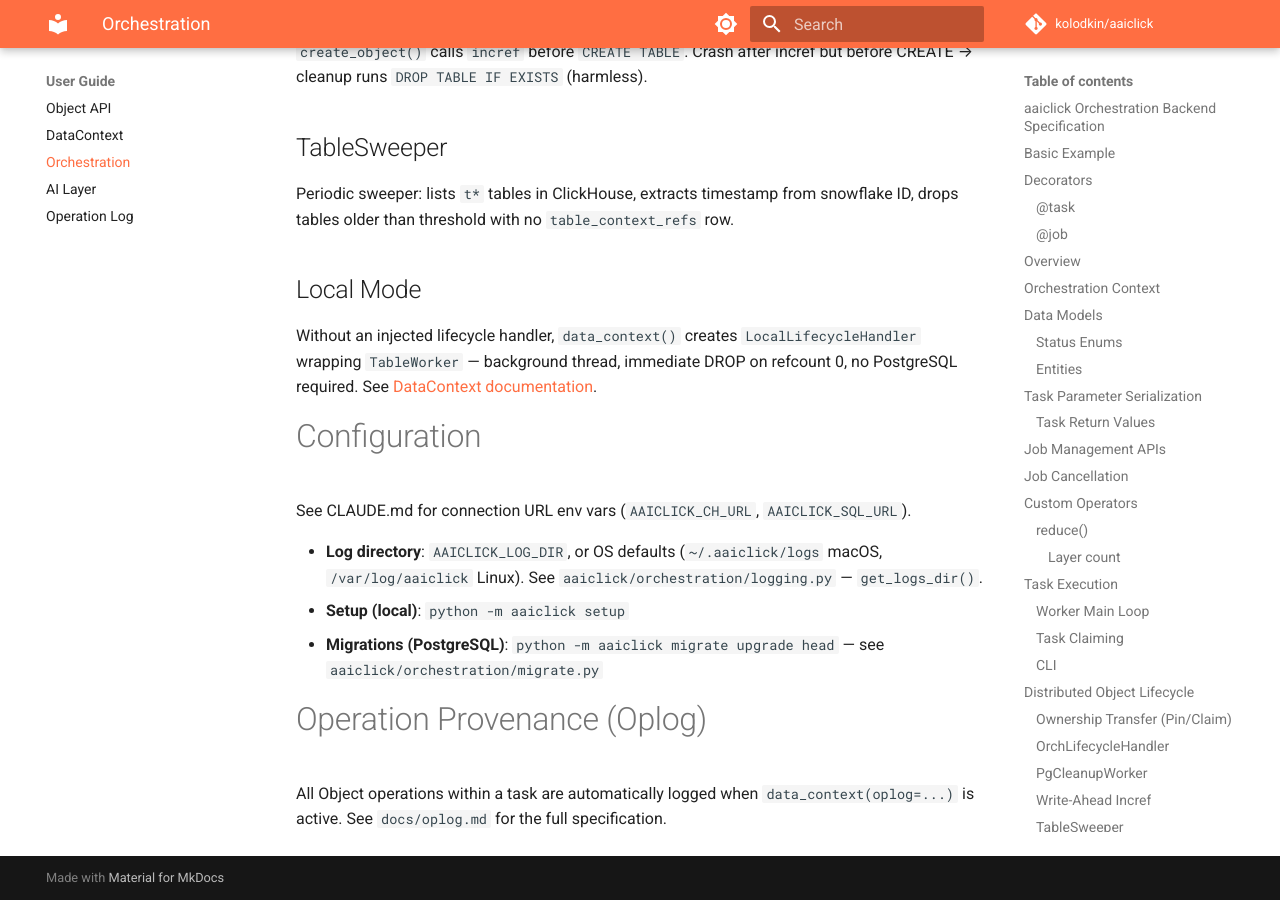
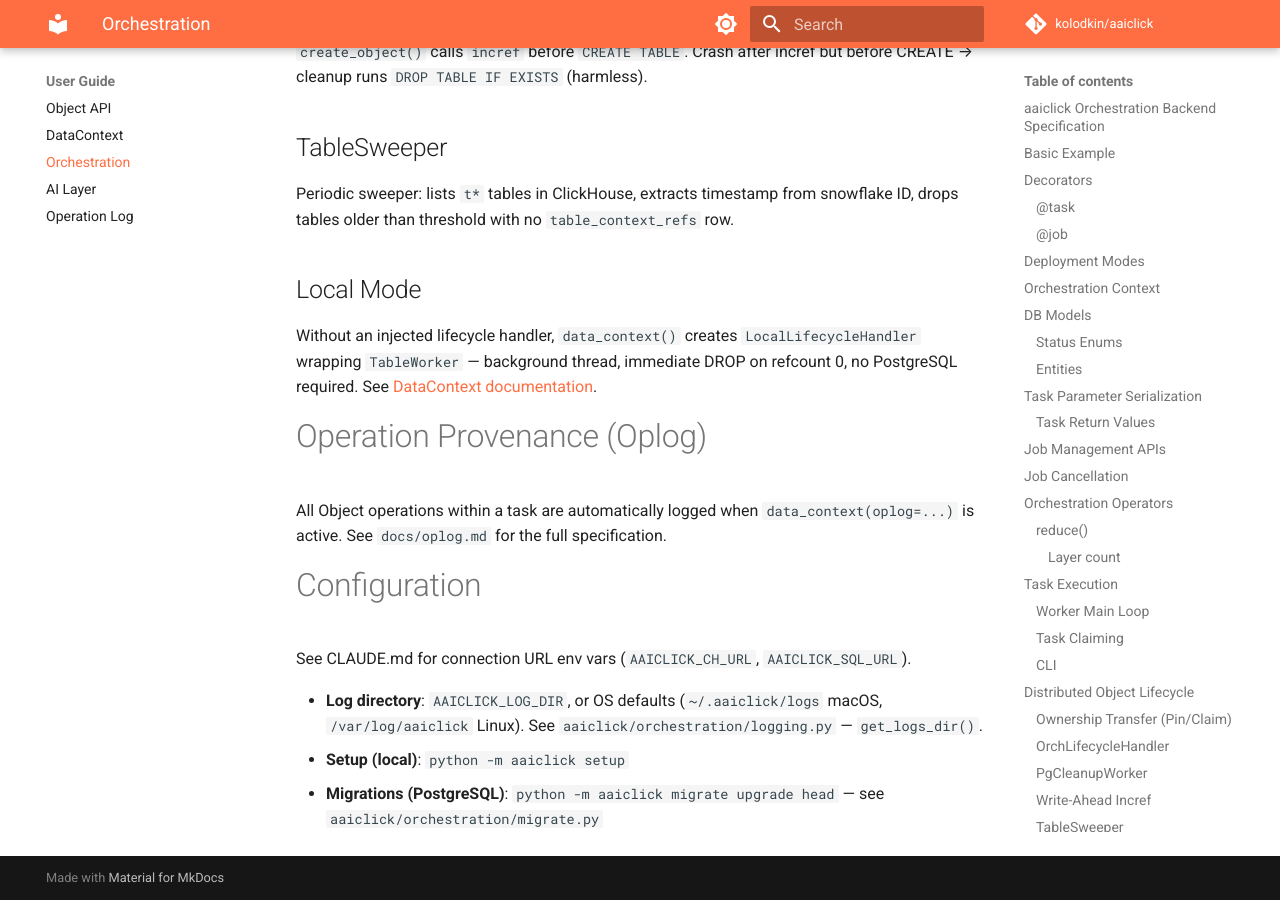
Before and after one commit to kolodkin/aaiclick, an MkDocs documentation site: the page built from docs/orchestration.md, in a window 1280 px wide and 900 px high, scrolled down 7510 px. Built offline with MkDocs 1.6.1 and Material for MkDocs 9.7.7, drawn with Linux system fonts in a browser that asks for light colours; comment, search, counter and statistics services are not loaded; some of the changed text lies outside the part shown.

Commit message:
cleanup: rename sections and reorder Configuration to end of orchestration.md

```diff
--- a/docs/orchestration.md
+++ b/docs/orchestration.md
@@ -42,7 +42,7 @@ Wraps a workflow function into a `JobFactory`. Auto-manages `orch_context()` and
 
 **Job testing**: `job_test(job)` and `ajob_test(job)` execute synchronously. See `aaiclick/orchestration/debug_execution.py`.
 
-# Overview
+# Deployment Modes
 
 Two deployment modes, controlled by two independent environment variables:
 
@@ -64,7 +64,7 @@ Two deployment modes, controlled by two independent environment variables:
 
 `orch_context()` is an async context manager using `ContextVar` for async-safe global access. It holds the SQLAlchemy `AsyncEngine` (aiosqlite or asyncpg) and exposes `commit_tasks()` to persist task/group DAGs to SQL. The `@job` decorator manages it automatically — not part of the public API.
 
-# Data Models
+# DB Models
 
 **Implementation**: `aaiclick/orchestration/models.py`
 
@@ -121,7 +121,7 @@ Task kwargs and results are stored as JSONB via `_serialize_ref()` on Object/Vie
 
 **CLI**: `python -m aaiclick job cancel <id>`
 
-# Custom Operators
+# Orchestration Operators
 
 **Implementation**: `aaiclick/orchestration/orch_helpers.py` — see `map()` and `_map_part()` functions
 
@@ -253,7 +256,3 @@ See CLAUDE.md for connection URL env vars (`AAICLICK_CH_URL`, `AAICLICK_SQL_URL`
 - **Log directory**: `AAICLICK_LOG_DIR`, or OS defaults (`~/.aaiclick/logs` macOS, `/var/log/aaiclick` Linux). See `aaiclick/orchestration/logging.py` — `get_logs_dir()`.
 - **Setup (local)**: `python -m aaiclick setup`
 - **Migrations (PostgreSQL)**: `python -m aaiclick migrate upgrade head` — see `aaiclick/orchestration/migrate.py`
-
-# Operation Provenance (Oplog)
-
-All Object operations within a task are automatically logged when `data_context(oplog=...)` is active. See `docs/oplog.md` for the full specification.
```
Also changed, not shown: other parts of docs/orchestration.md (+3 -0 lines).
